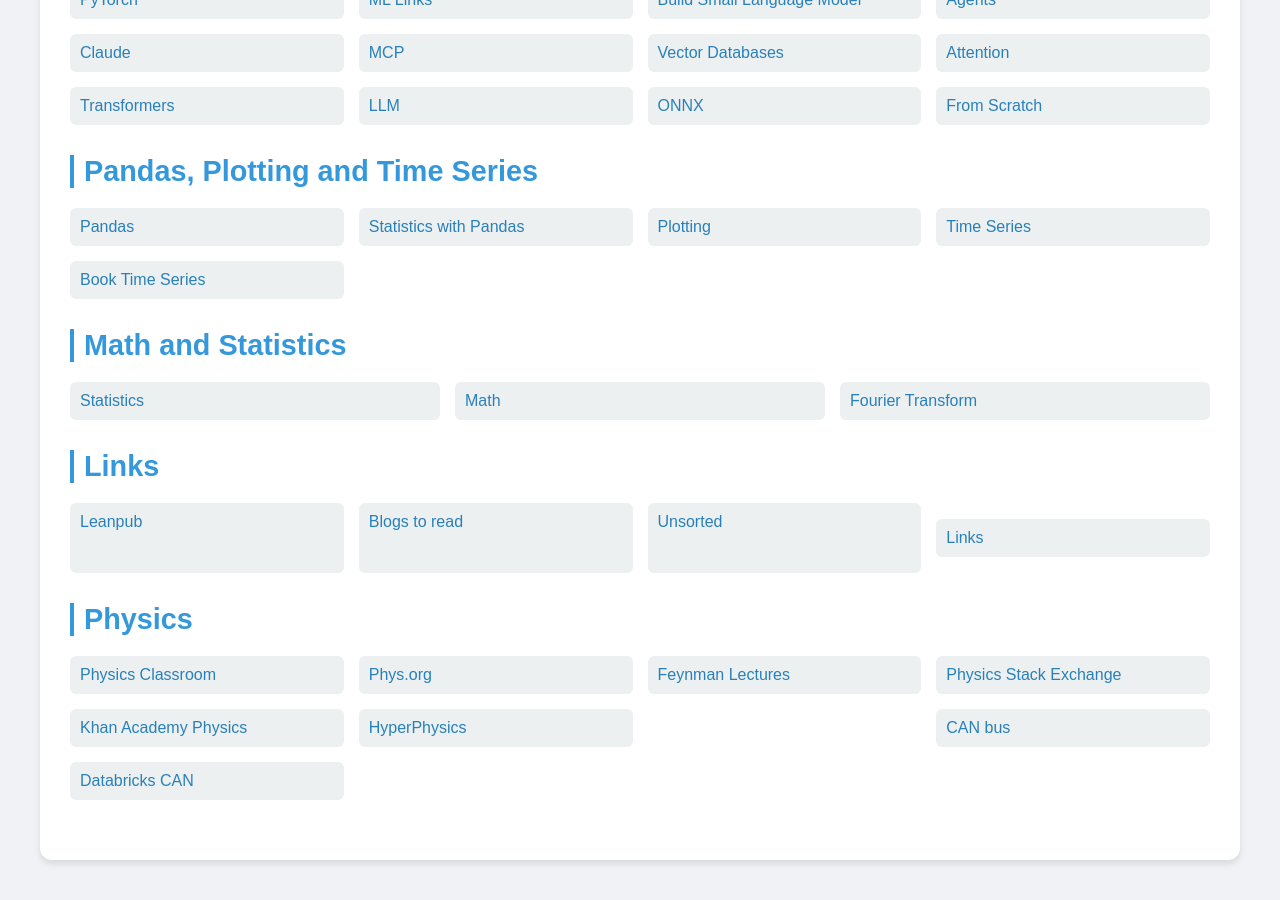
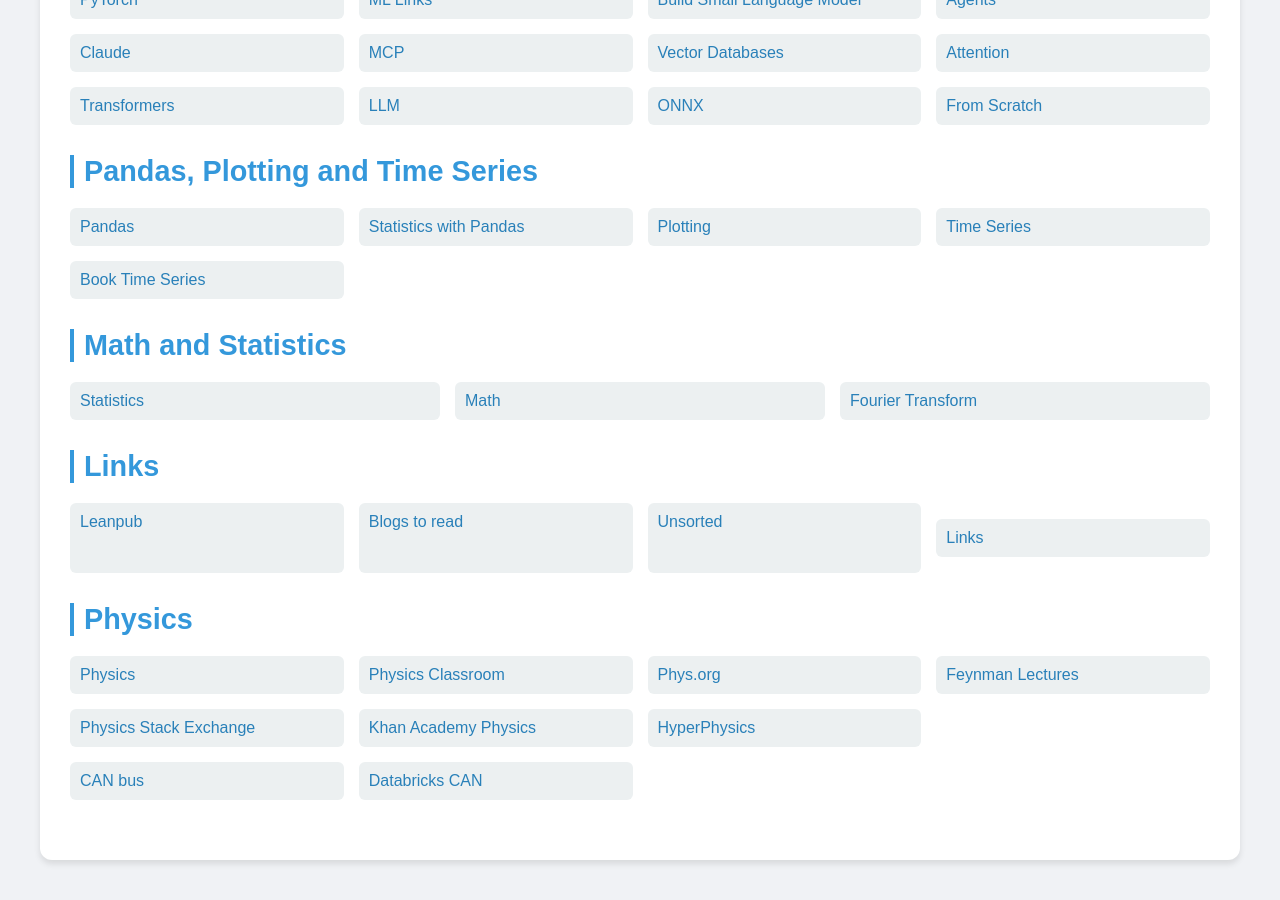
Before and after one commit to Michael-Lubinsky/michael-lubinsky.github.com, a Jekyll site: the page built from index.html, in a window 1280 px wide and 900 px high, scrolled down 2787 px. Built offline with Jekyll 4.4.1, drawn with Linux system fonts in a browser that asks for light colours.

Commit message:
Update index.html

```diff
--- a/index.html
+++ b/index.html
@@ -308,6 +308,7 @@
         <div class="category">
             <h2>Physics</h2>
             <div class="links-grid">
+                <a href="physics/physics.html">Physics</a>
                 <a href="https://www.physicsclassroom.com">Physics Classroom</a>
                 <a href="https://phys.org">Phys.org</a>
                 <a href="https://www.feynmanlectures.caltech.edu">Feynman Lectures</a>
```
